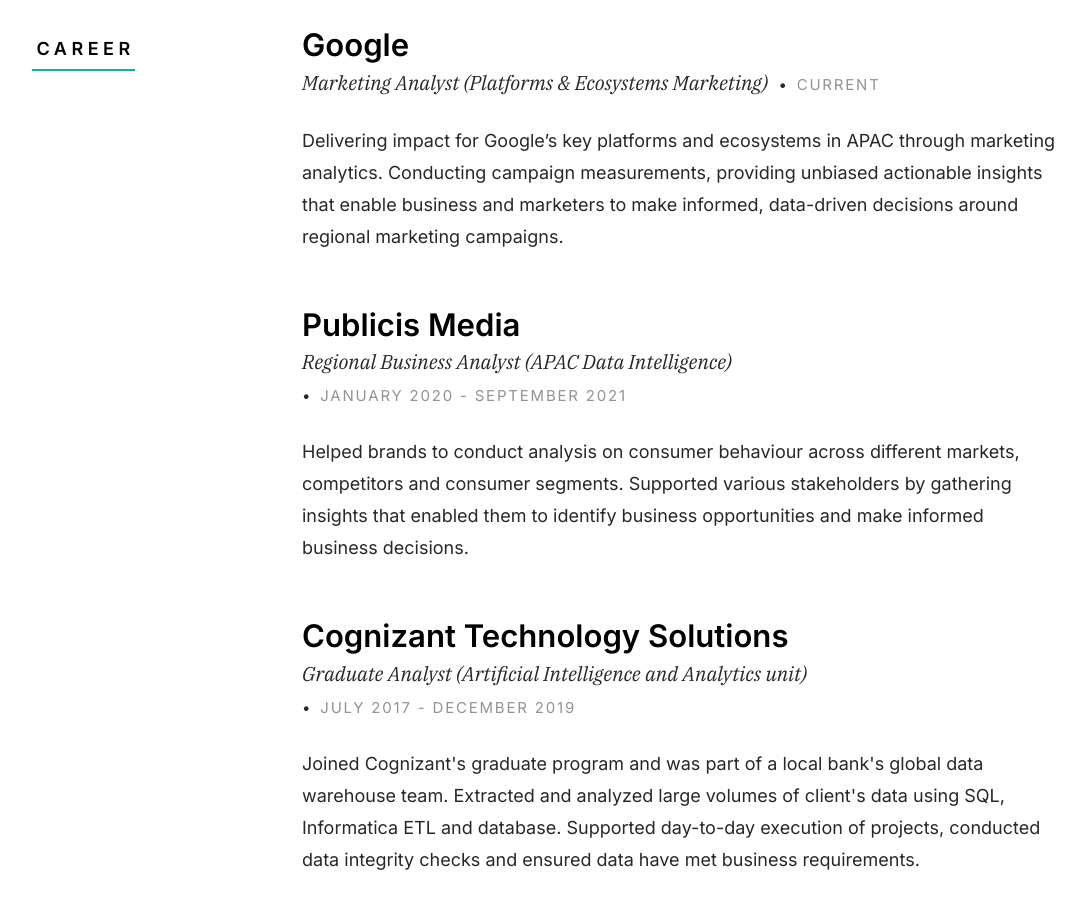
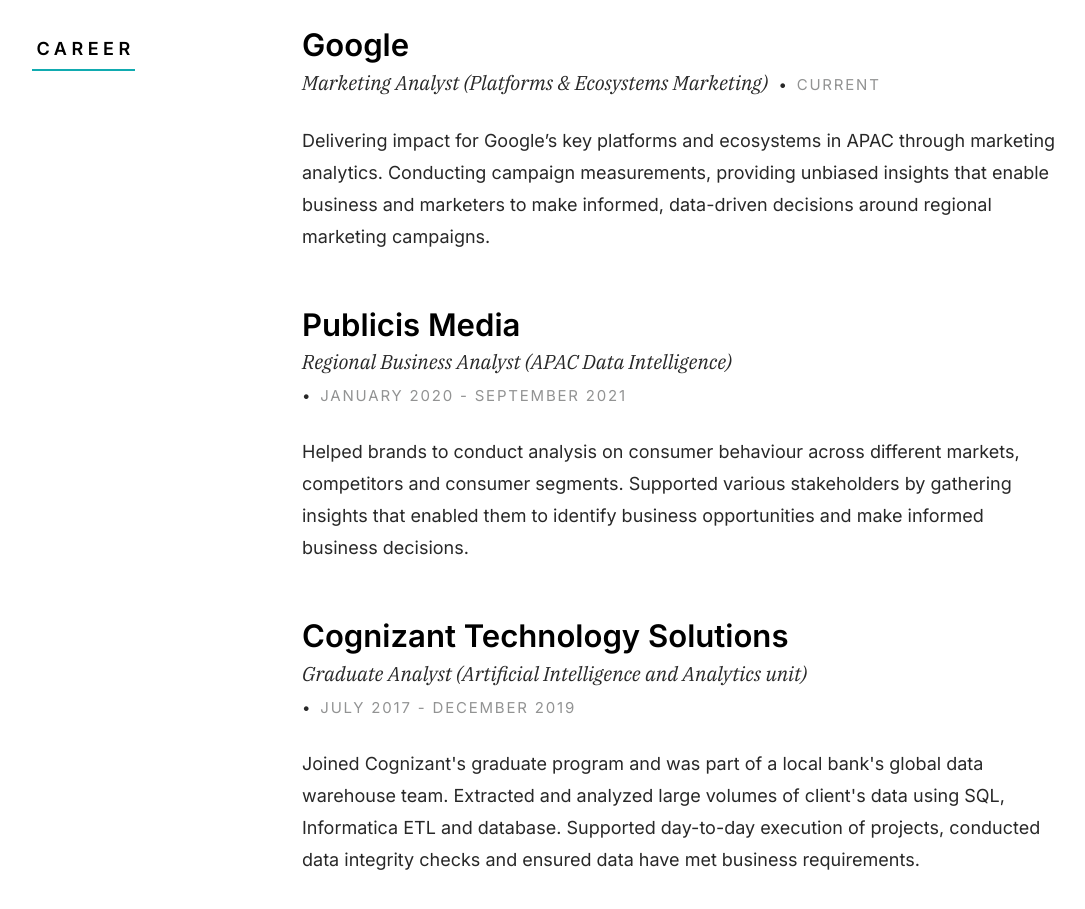
Before and after one commit to yeoyunfei/portfolio, a plain HTML site: page index.html in a window 1280 px wide. Shown: the part 2020-2929 px from the top of the page, without its empty margins (92-1177 px from the left). Drawn offline with Linux system fonts and the light colour scheme.

Commit message:
Update index.html

```diff
--- a/index.html
+++ b/index.html
@@ -180,7 +180,7 @@
 
                     <p>
                     Delivering impact for Google’s key platforms and ecosystems in APAC through marketing analytics.
-                    Conducting campaign measurements, providing unbiased actionable insights that enable business and marketers to make informed, data-driven decisions around regional marketing campaigns.
+                    Conducting campaign measurements, providing unbiased insights that enable business and marketers to make informed, data-driven decisions around regional marketing campaigns.
                     </p>
 
                 </div> <!-- end resume-block -->
```
